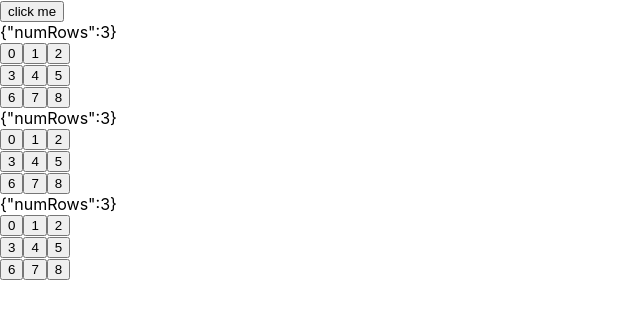
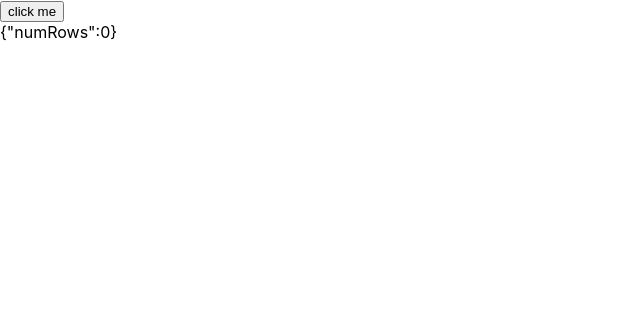
Before and after one commit to veliakiner/wurmdle, a React (Create React App) app: page / in a window 1280 px wide. Shown: the top 318 px of the page, without its empty margins (0-640 px from the left). Built offline with nearby package versions, Linux system fonts and the light colour scheme.

Commit message:
add a row of buttons per click

```diff
--- a/src/App.js
+++ b/src/App.js
@@ -4,7 +4,7 @@ import "./App.css";
 
 class Board extends React.Component {
   state = {
-    numRows: 3,
+    numRows: 0,
   };
 
   clickResult() {
@@ -13,41 +13,39 @@ class Board extends React.Component {
   }
   render() {
 
-    const children = [];
-
-    for (var i = 0; i < this.state.numRows; i += 1) {
-      children.push(<Grid key={i} numRows={this.state.numRows} />);
-    };
     return (
       <div>
         <button onClick={() => this.setState({numRows: this.state.numRows + 1})}>click me</button>
-        {children}
+        <Grid numRows={this.state.numRows}></Grid>
       </div>
     );
   }
 }
 
 function Grid(props) {
+
+  const rows = [];
+
+  for (var i = 0; i < props.numRows; i += 1) {
+    rows.push(<Row key={i} value={props.numRows} />);
+  };
   return (
     <div>
       <div className="status">{"" + JSON.stringify(props)}</div>
-      <Row value={0}></Row>
-      <Row value={3}></Row>
-      <Row value={6}></Row>
+      {rows}
     </div>
   );
 }
 
 function Row(props) {
+  let numSquares = 6;
   let squares = [];
-  for (var i = 0; i < props.value; i += 1) {
-    squares.push(<Square value={i}></Square>);
+  for (var i = 0; i < numSquares; i += 1) {
+    squares.push(<Square key={i} value={i}></Square>);
   }
   return (
     <div className="board-row">
-      <Square value={props.value}></Square>
-      <Square value={props.value + 1}></Square>
-      <Square value={props.value + 2}></Square>
+      {squares}
     </div>
   );
 }
```
